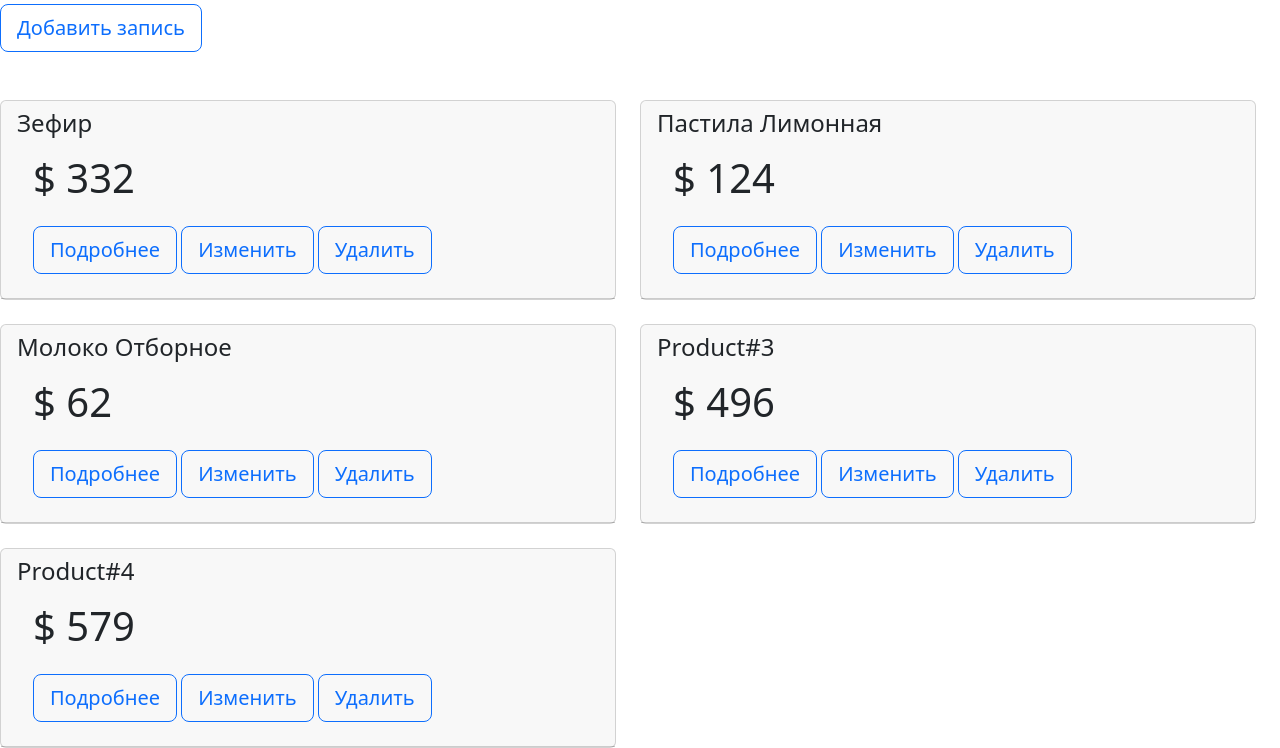
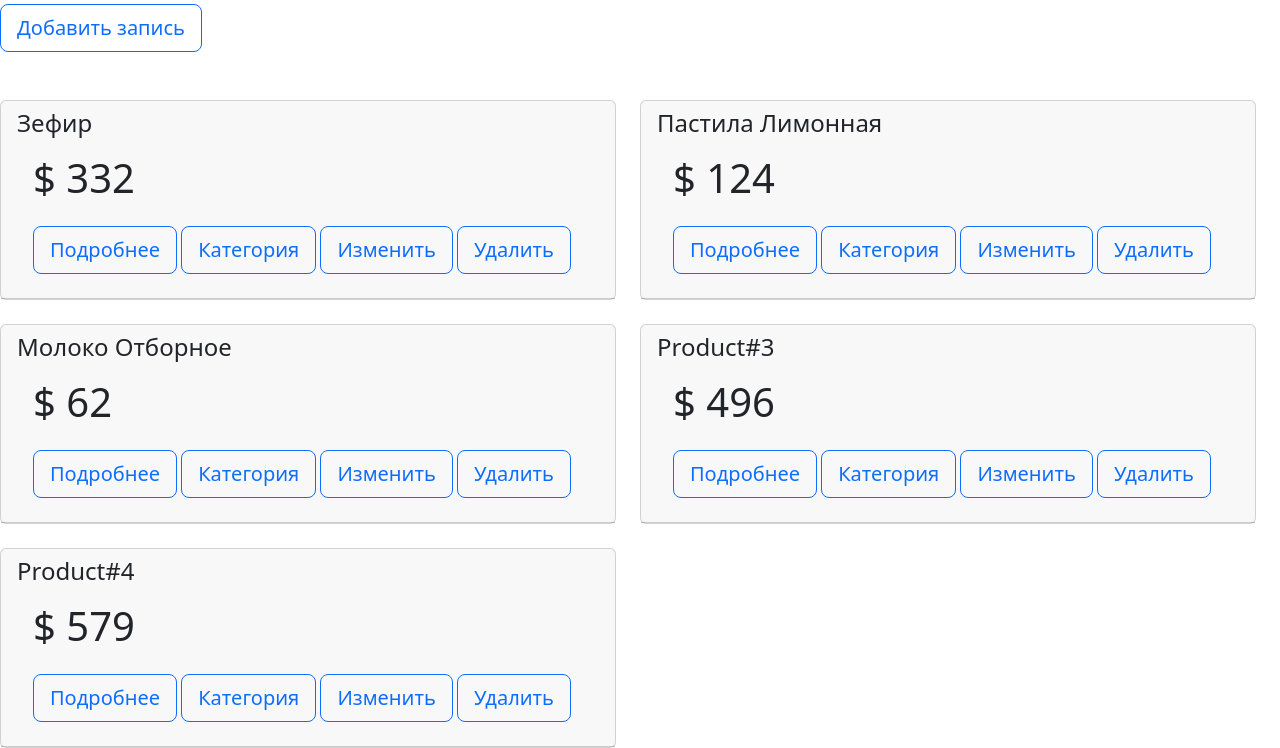
Before and after one commit to elenaludina0573/Online_store_projekt, a Django app: page / in a window 1280 px wide. Shown: the part 240-988 px from the top of the page. Run offline with Django 5.2, Linux system fonts and the light colour scheme; the visitor is signed in with stand-in values (Sample User, id 1); data comes from the database, SQL or seed files in the repository.

Commit message:
Addendum

```diff
--- a/catalog/templates/catalog/product_list.html
+++ b/catalog/templates/catalog/product_list.html
@@ -27,6 +27,10 @@
                                href="{% url 'catalog:product_detail' object.pk %}">
                                 Подробнее
                             </a>
+                            <a type="button" class="btn btn-lg btn-block btn-outline-primary"
+                               href="{% url 'catalog:category_detail' object.pk %}">
+                                Категория
+                            </a>
                             {% if user == object.owner or perms.product.cancellation_of_publication and perms.product.changes_the_description and perms.product.changes_the_category %}
                                 <a type="button" class="btn btn-lg btn-block btn-outline-primary"
                                     href="{% url 'catalog:product_update' object.pk %}">
```
